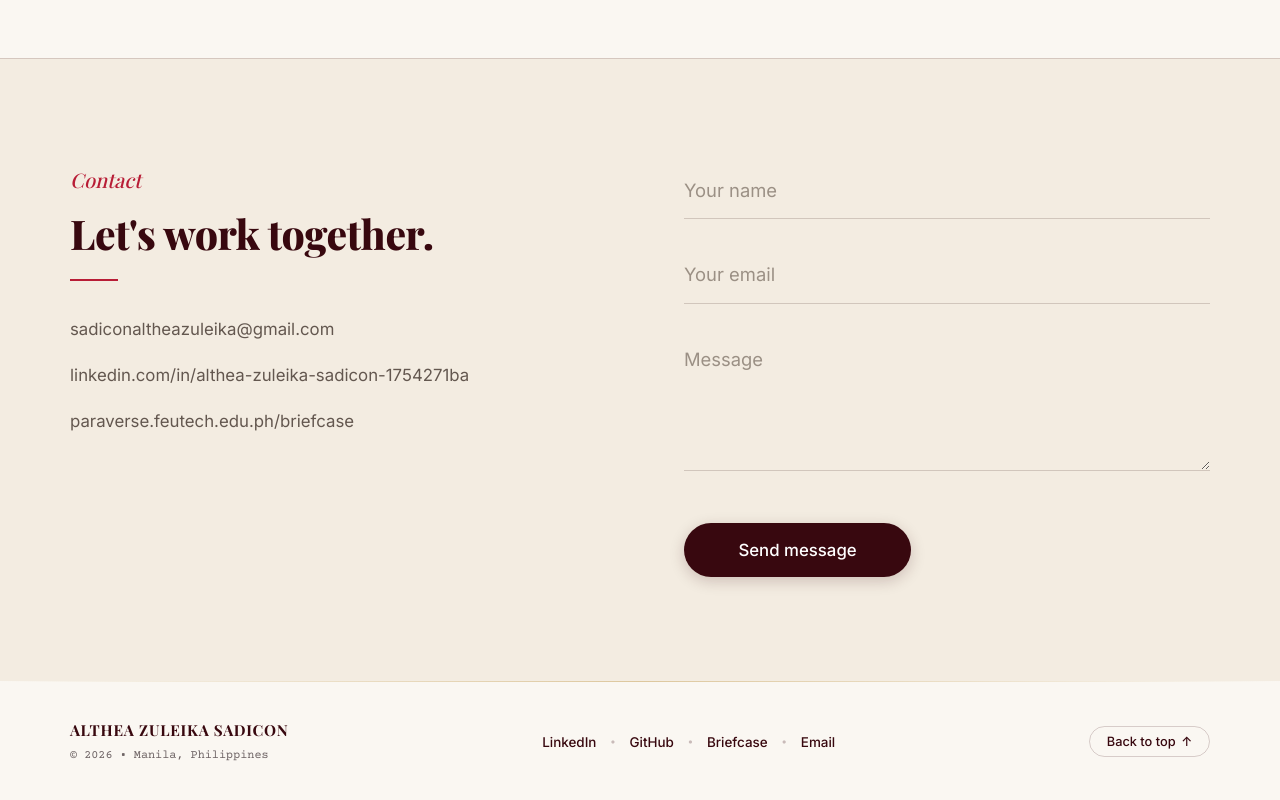
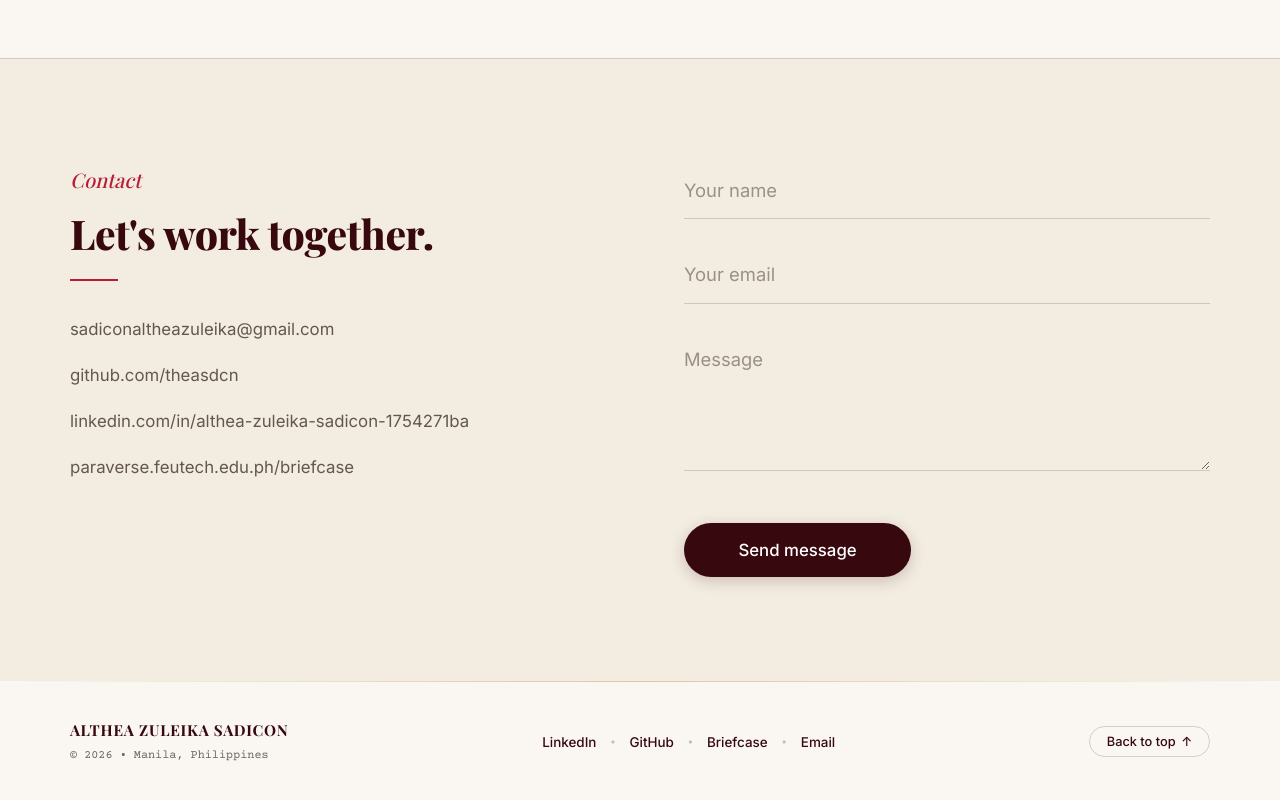
Before and after one commit to theasdcn/my_portfolio, a React (Vite) app: page / in a window 1280 px wide. Shown: the part 6313-7113 px from the top of the page. Built offline with nearby package versions, Linux system fonts and the light colour scheme; a web font is replaced by a local one.

Commit message:
Add GitHub link to contact section

```diff
--- a/src/components/ContactSection.jsx
+++ b/src/components/ContactSection.jsx
@@ -79,6 +79,15 @@ export function ContactSection() {
               className="contact-clean-text-link"
             >
               {CONTACT_INFO.email}
+            </a>
+
+            <a
+              href={CONTACT_INFO.github}
+              target="_blank"
+              rel="noopener noreferrer"
+              className="contact-clean-text-link"
+            >
+              github.com/theasdcn
             </a>
 
             <a
```
